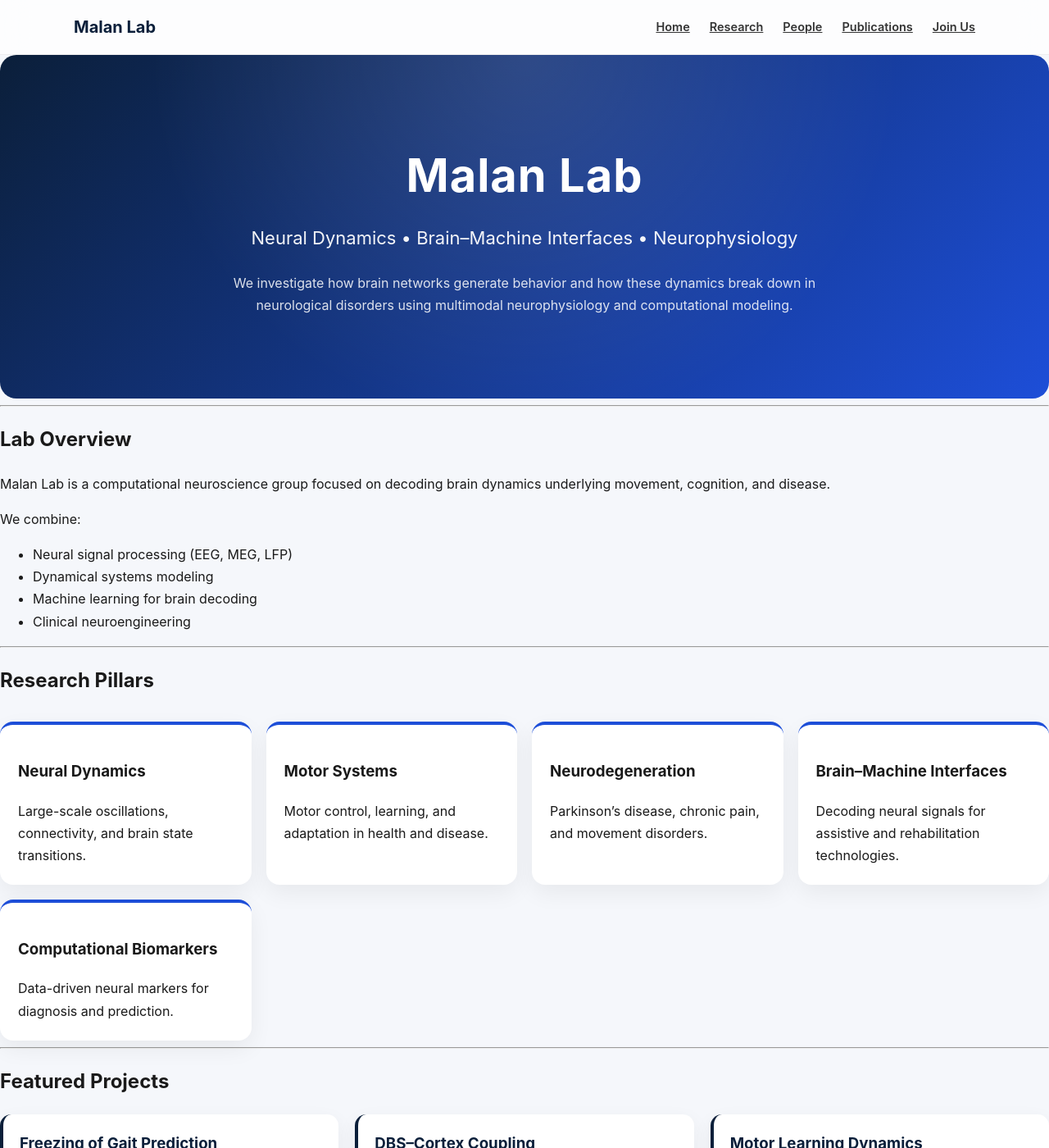
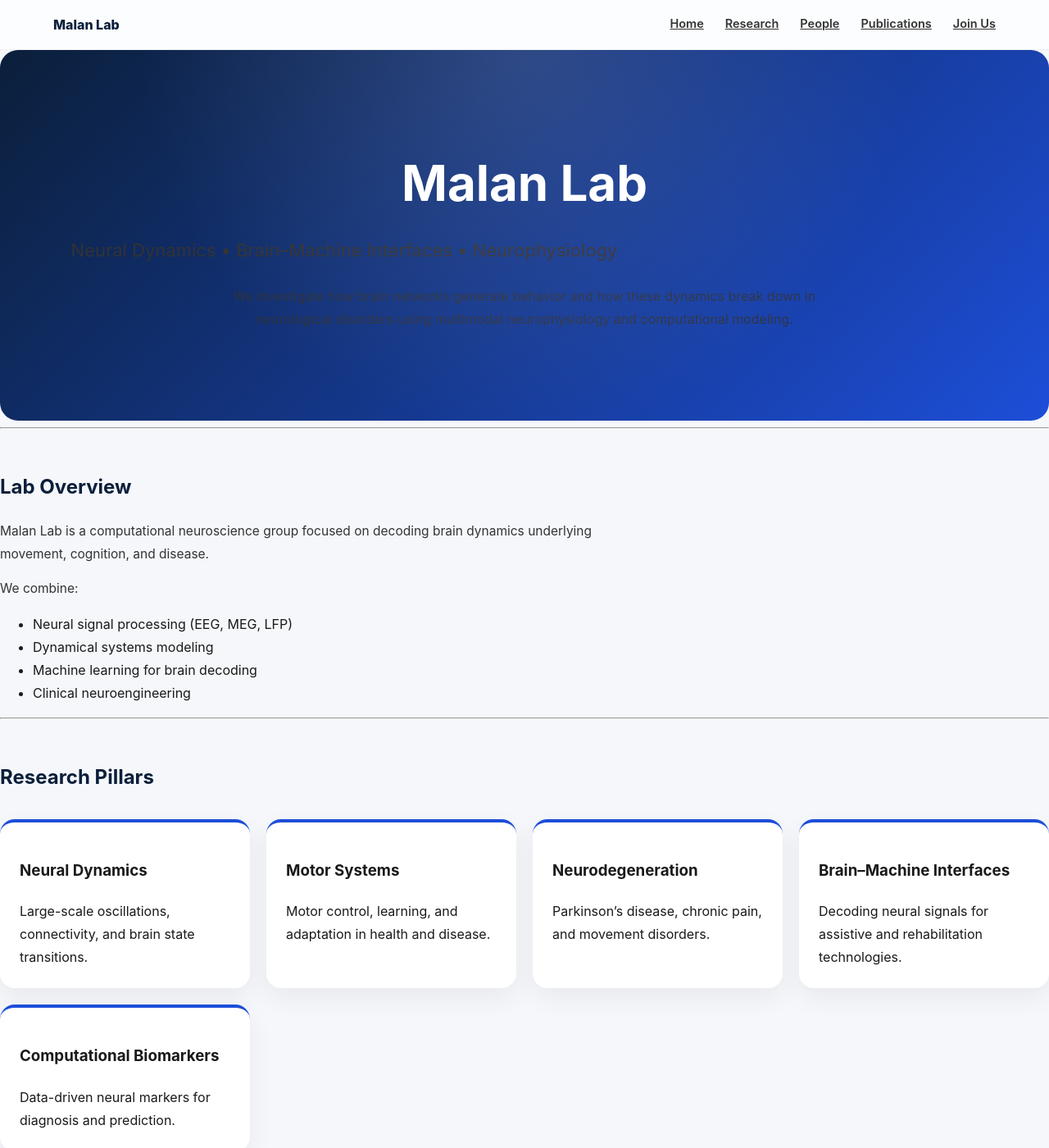
Before and after one commit to malanlab/malanlab.github.io, a Jekyll site: the page built from index.md, in a window 1280 px wide and 1400 px high. Shown: the whole window at 82% size. Built offline with Jekyll 4.4.1, drawn with Linux system fonts in a browser that asks for light colours.

Commit message:
Update style.css

```diff
--- a/assets/style.css
+++ b/assets/style.css
@@ -1,5 +1,5 @@
 /* =========================
-   DESIGN SYSTEM (WORLD CLASS)
+   DESIGN SYSTEM (ELITE LAB)
 ========================= */
 
 :root {
@@ -8,27 +8,37 @@
   --bg: #f5f7fb;
   --card: #ffffff;
   --text: #1a1a1a;
-  --muted: #555;
+  --muted: #666;
 }
+
+/* =========================
+   GLOBAL
+========================= */
 
 body {
   margin: 0;
-  font-family: "Inter", "Segoe UI", Roboto, Arial, sans-serif;
+  font-family: "Inter", "Segoe UI", Roboto, Arial;
   background: var(--bg);
   color: var(--text);
-  line-height: 1.7;
-  -webkit-font-smoothing: antialiased;
+  line-height: 1.75;
+}
+
+/* smooth readability */
+p {
+  font-size: 15.5px;
+  color: #333;
+  max-width: 800px;
 }
 
 /* =========================
-   HERO (WORLD CLASS)
+   HERO (RESEARCH INSTITUTION STYLE)
 ========================= */
 
 .hero {
   background: linear-gradient(135deg, var(--primary), var(--accent));
   color: white;
-  padding: 100px 20px;
-  border-radius: 20px;
+  padding: 110px 20px;
+  border-radius: 22px;
   text-align: center;
   position: relative;
   overflow: hidden;
@@ -42,55 +52,51 @@
 }
 
 .hero h1 {
-  font-size: 56px;
+  font-size: 60px;
   margin: 0;
-  letter-spacing: 1px;
 }
 
 .tagline {
   font-size: 22px;
   margin-top: 10px;
-  opacity: 0.95;
 }
 
 .subtitle {
-  max-width: 780px;
-  margin: 15px auto 0;
   font-size: 16px;
   opacity: 0.85;
+  max-width: 800px;
+  margin: 15px auto 0;
 }
 
 /* =========================
-   NAVBAR (APPLE-LEVEL CLEAN)
+   NAVBAR (RESEARCH INSTITUTE STYLE)
 ========================= */
 
 .navbar {
   position: sticky;
   top: 0;
-  background: rgba(255,255,255,0.75);
-  backdrop-filter: blur(16px);
-  border-bottom: 1px solid rgba(0,0,0,0.06);
+  background: rgba(255,255,255,0.7);
+  backdrop-filter: blur(18px);
+  border-bottom: 1px solid rgba(0,0,0,0.05);
   z-index: 1000;
 }
 
 .nav-container {
-  max-width: 1100px;
+  max-width: 1150px;
   margin: auto;
-  padding: 16px 28px;
   display: flex;
   justify-content: space-between;
-  align-items: center;
+  padding: 16px 30px;
 }
 
 .logo {
-  font-weight: 700;
+  font-weight: 800;
   color: var(--primary);
-  font-size: 20px;
 }
 
 .nav-links {
   display: flex;
-  gap: 24px;
+  gap: 26px;
 }
 
 .nav-links a {
@@ -109,7 +115,7 @@
   position: absolute;
   bottom: -6px;
   left: 0;
-  width: 0%;
+  width: 0;
   height: 2px;
   background: var(--primary);
   transition: 0.25s;
@@ -120,79 +126,67 @@
 }
 
 /* =========================
-   CARDS (MODERN)
+   CONTENT GRID SYSTEM
+========================= */
+
+.grid {
+  display: grid;
+  grid-template-columns: repeat(auto-fit, minmax(280px, 1fr));
+  gap: 22px;
+}
+
+/* =========================
+   CARDS (RESEARCH PAPER STYLE)
 ========================= */
 
 .card {
   background: var(--card);
-  padding: 20px;
-  border-radius: 14px;
-  box-shadow: 0 8px 24px rgba(0,0,0,0.06);
+  padding: 22px;
+  border-radius: 16px;
+  box-shadow: 0 10px 30px rgba(0,0,0,0.06);
   border-left: 4px solid var(--primary);
-  transition: 0.25s ease;
+  transition: 0.25s;
 }
 
 .card:hover {
-  transform: translateY(-6px);
+  transform: translateY(-8px);
 }
 
 .card h3 {
-  margin-top: 0;
+  margin: 0 0 10px;
   color: var(--primary);
 }
 
 /* =========================
-   GRID SYSTEM
-========================= */
-
-.grid {
-  display: grid;
-  grid-template-columns: repeat(auto-fit, minmax(260px, 1fr));
-  gap: 20px;
-}
-
-/* =========================
-   RESEARCH HIGHLIGHTS (PREMIUM)
+   RESEARCH HIGHLIGHTS
 ========================= */
 
 .highlight-grid {
   display: grid;
-  grid-template-columns: repeat(auto-fit, minmax(260px, 1fr));
-  gap: 18px;
+  grid-template-columns: repeat(auto-fit, minmax(270px, 1fr));
+  gap: 20px;
   margin-top: 30px;
 }
 
 .highlight-card {
   background: white;
-  padding: 22px;
-  border-radius: 16px;
+  padding: 24px;
+  border-radius: 18px;
   border-top: 4px solid var(--accent);
-  box-shadow: 0 10px 28px rgba(0,0,0,0.06);
+  box-shadow: 0 12px 32px rgba(0,0,0,0.06);
   transition: 0.25s;
 }
 
 .highlight-card:hover {
-  transform: translateY(-8px);
+  transform: translateY(-10px);
 }
 
 /* =========================
-   FOOTER (CLEAN + PREMIUM)
+   SECTION TITLES (IMPORTANT)
 ========================= */
 
-.footer {
-  margin-top: 80px;
-  padding: 50px 20px;
-  text-align: center;
-  background: white;
-  border-top: 1px solid #eaeaea;
-}
-
-.footer-title {
-  font-weight: 700;
+h2 {
+  font-size: 24px;
+  margin-top: 50px;
   color: var(--primary);
 }
-
-.footer-text {
-  font-size: 13px;
-  color: var(--muted);
-}
```
